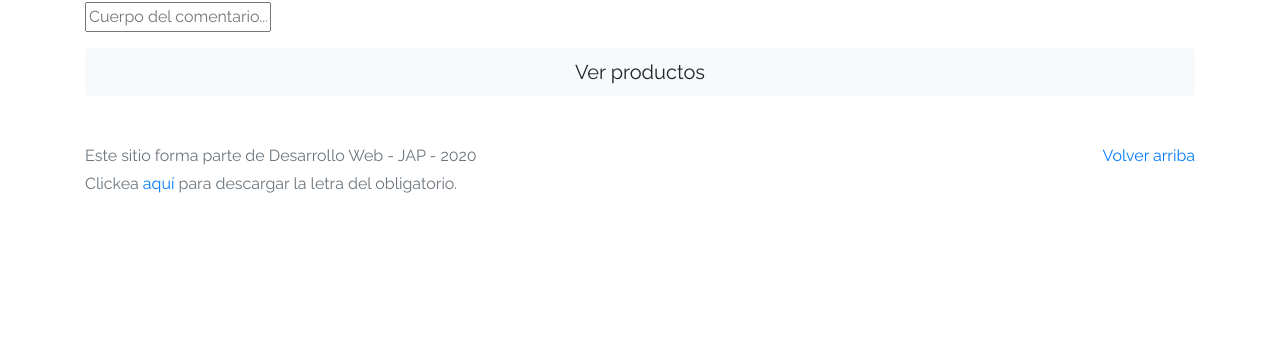
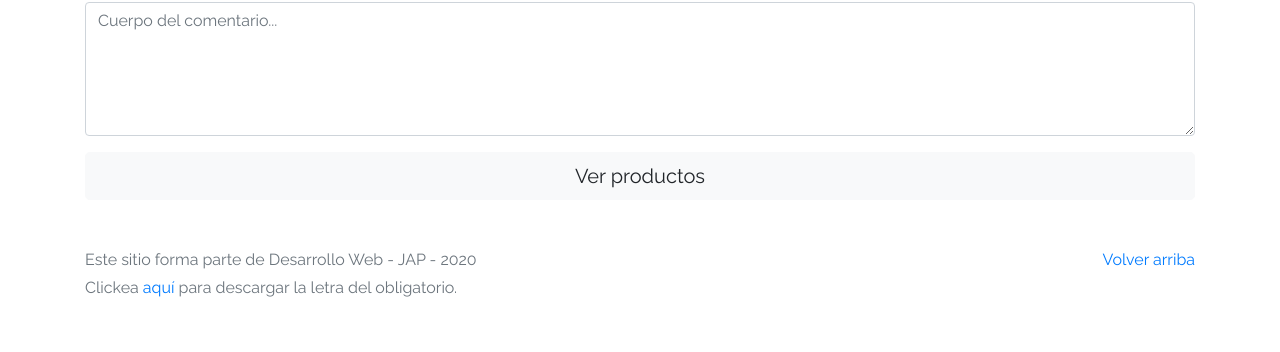
Before and after one commit to franantunezt/TrabajoFinal, a plain HTML site: page product-info.html in a window 1280 px wide. Shown: the part 619-971 px from the top of the page. Before the commit the page ends 867 px from the top, so only its background shows below. Drawn offline with Linux system fonts and the light colour scheme; no server answers.

Commit message:
Update product-info.html

```diff
--- a/product-info.html
+++ b/product-info.html
@@ -75,7 +75,7 @@
         <dd>
           <div id="">
             <form action="">
-              <input type="text" name="" id="inputComments" class="inputComments" placeholder="Cuerpo del comentario...">
+              <textarea class="form-control" rows="5" placeholder="Cuerpo del comentario..." ></textarea>
             </form>
           </div>
         </dd>
```
